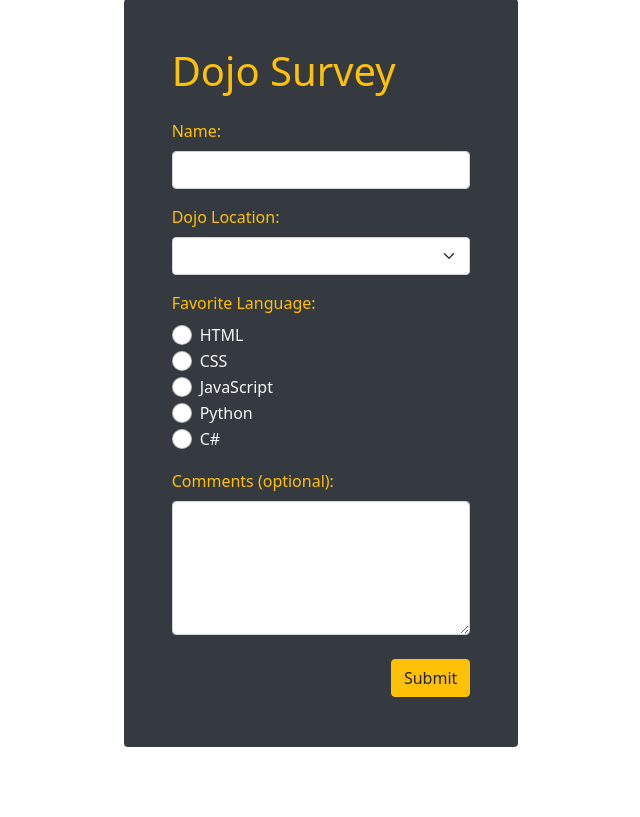
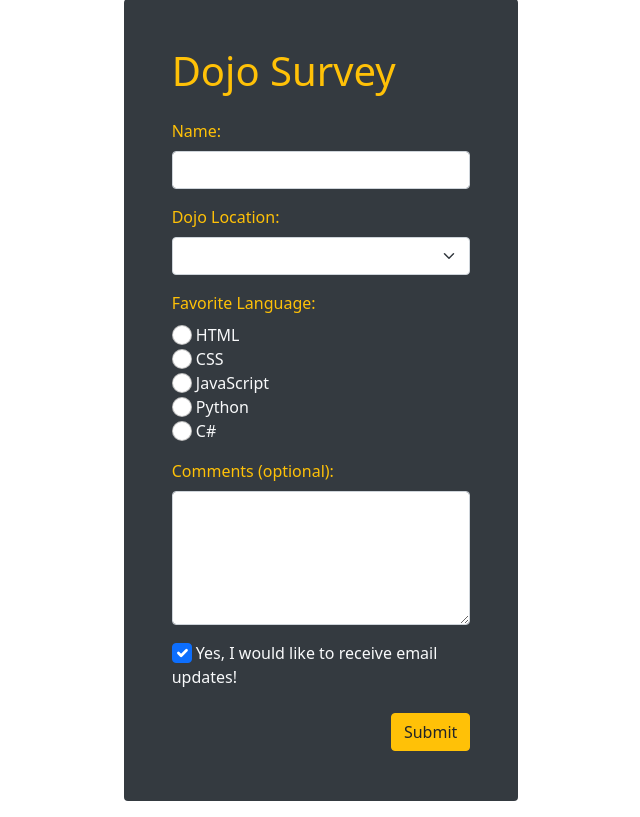
Before and after one commit to btschu/dojo_survey, a Flask app: page / in a window 1280 px wide. Shown: the part 17-834 px from the top of the page, without its empty margins (319-959 px from the left). Before the commit the page ends 764 px from the top, so only its background shows below. Run offline with Flask 2, Linux system fonts and the light colour scheme; some libraries are stand-ins or nearby versions.

Commit message:
almost done. error when email list is unchecked

```diff
--- a/server.py
+++ b/server.py
@@ -13,6 +13,7 @@ def process():
     session['dojo_location'] = request.form['dojo_location']
     session['favorite_language'] = request.form['favorite_language']
     session['comments'] = request.form['comments']
+    session['email_list']= request.form['email_list']
     return redirect('/results')
 
 @app.route('/results')
--- a/templates/index.html
+++ b/templates/index.html
@@ -11,55 +11,29 @@
 <body>
     <div class="container col-4">
         <form class="bg-dark mx-auto text-center text-light m-3 p-5 rounded" action="/process" method="post">
-            <div class="form-group mx-auto">
-                <div class="mb-3 text-left pb-5">
+            <div class="form-group mx-auto mb-3 text-left pb-5">
                 <h1 class="text-warning pb-3">Dojo Survey</h1>
                 <label for="name" class="form-label text-warning">Name:</label>
                 <input type="text" class="form-control" name="name" id="" aria-describedby="helpId" placeholder="">
                 <label for="dojo_location" class="form-label pt-3 text-warning">Dojo Location:</label>
                 <select class="form-select" name="dojo_location" id="">
                     <option selected></option>
-                        <option value="">Chicago</option>
-                        <option value="">Seatle</option>
-                        <option value="">Burbank</option>
-                        <option value="">Bellvue</option>
-                        <option value="">Online</option>
+                    <option value="Chicago">Chicago</option>
+                    <option value="Seatle">Seatle</option>
+                    <option value="Burbank">Burbank</option>
+                    <option value="Bellevue">Bellevue</option>
+                    <option value="Online">Online</option>
                 </select>
-                    <label for="favorite_language" class="form-label pt-3 text-warning">Favorite Language:</label>
-                    <div class="form-check">
-                        <input class="form-check-input" type="radio" name="favorite_language" id="flexRadioDefault1">
-                        <label class="form-check-label" for="flexRadioDefault1">
-                            HTML
-                        </label>
-                    </div>
-                    <div class="form-check">
-                        <input class="form-check-input" type="radio" name="favorite_language" id="flexRadioDefault2">
-                        <label class="form-check-label" for="flexRadioDefault2">
-                            CSS
-                        </label>
-                    </div>
-                    <div class="form-check">
-                        <input class="form-check-input" type="radio" name="favorite_language" id="flexRadioDefault1">
-                        <label class="form-check-label" for="flexRadioDefault1">
-                            JavaScript
-                        </label>
-                    </div>
-                    <div class="form-check">
-                        <input class="form-check-input" type="radio" name="favorite_language" id="flexRadioDefault2">
-                        <label class="form-check-label" for="flexRadioDefault2">
-                            Python
-                        </label>
-                    </div>
-                    <div class="form-check">
-                        <input class="form-check-input" type="radio" name="favorite_language" id="flexRadioDefault2">
-                        <label class="form-check-label" for="flexRadioDefault2">
-                            C#
-                        </label>
-                    </div>
+                <label for="favorite_language" class="form-label pt-3 text-warning">Favorite Language:</label><br>
+                    <label><input  class="form-check-input" id="349" type="radio" name="favorite_language" value="HTML"> HTML</label><br>
+                    <label><input  class="form-check-input" id="349" type="radio" name="favorite_language" value="CSS"> CSS</label><br>
+                    <label><input  class="form-check-input" id="349" type="radio" name="favorite_language" value="Javascript"> JavaScript</label><br>
+                    <label><input  class="form-check-input" id="349" type="radio" name="favorite_language" value="Python"> Python</label><br>
+                    <label><input  class="form-check-input" id="349" type="radio" name="favorite_language" value="C#"> C#</label><br>
                 <label for="comments" class="form-label pt-3 text-warning">Comments (optional):</label>
                 <textarea class="form-control" name="comments" id="" rows="5"></textarea>
+                <label class="form-check-label pt-3"><input type="checkbox" class="form-check-input" name="email_list" value="email_list" checked> Yes, I would like to receive email updates!</label>
                 <input type='submit' value='Submit' class="btn btn-warning mt-4 float-right">
-                </div>
             </div>
         </form>
     </div>
```
Also changed, not shown: templates/results.html (+10 -5 lines). Lines whose indentation alone changed are shown as unchanged.
